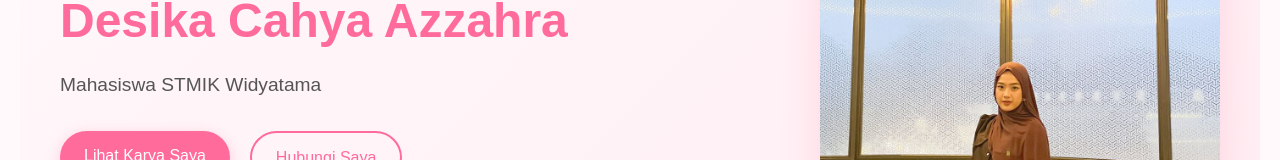
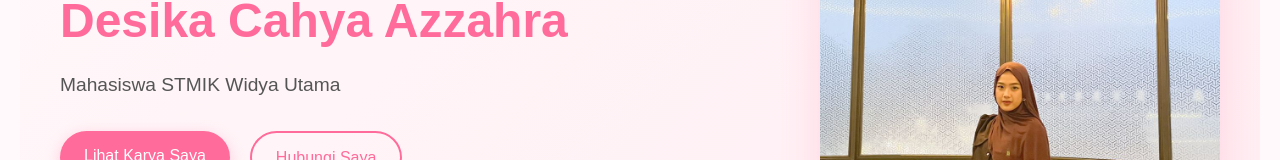
Before and after one commit to Desika620/Desika-frontend, a React (Create React App) app: page / in a window 1280 px wide. Shown: the part 478-638 px from the top of the page. Built offline with nearby package versions, Linux system fonts and the light colour scheme; no server answers.

Commit message:
Update Home.js

```diff
--- a/src/components/Home.js
+++ b/src/components/Home.js
@@ -19,7 +19,7 @@ function Home() {
         <div className="container">
           <div className="hero-content">
             <h1 className="hero-title">Halo, Saya <span className="highlight">Desika Cahya Azzahra</span></h1>
-            <p className="hero-subtitle">Mahasiswa STMIK Widyatama</p>
+            <p className="hero-subtitle">Mahasiswa STMIK Widya Utama</p>
             <div className="hero-buttons">
               <a href="/portfolio" className="btn">Lihat Karya Saya</a>
               <a href="/contact" className="btn-outline">Hubungi Saya</a>
```
